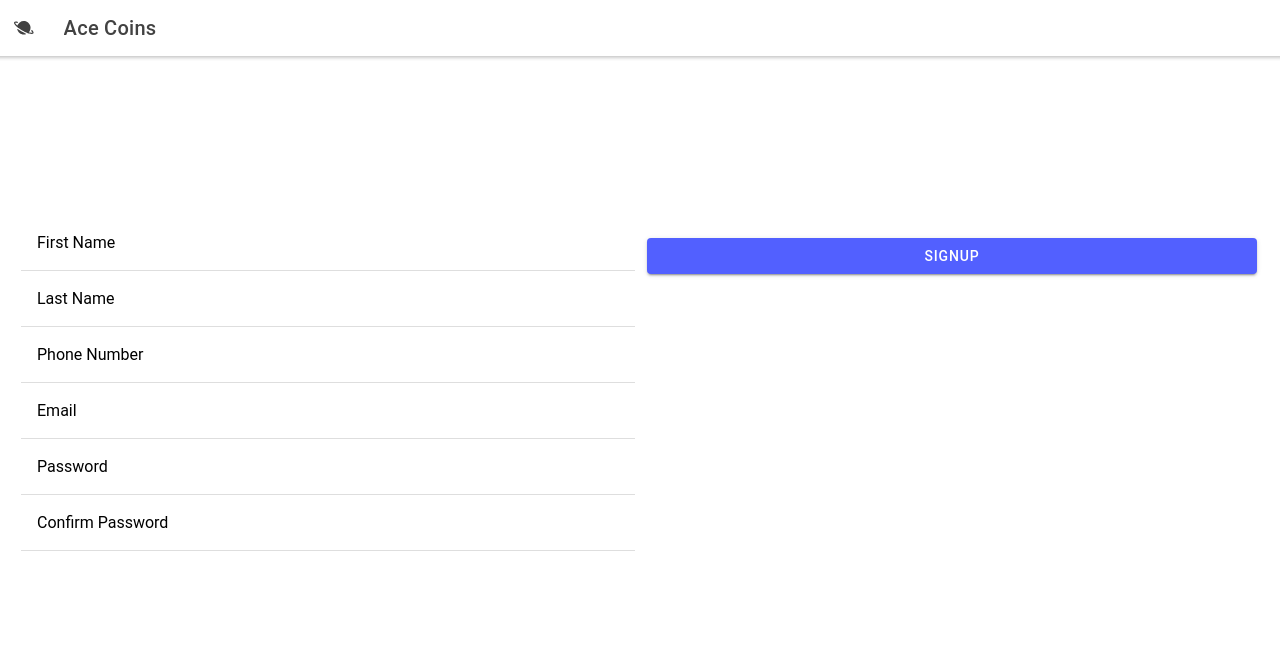
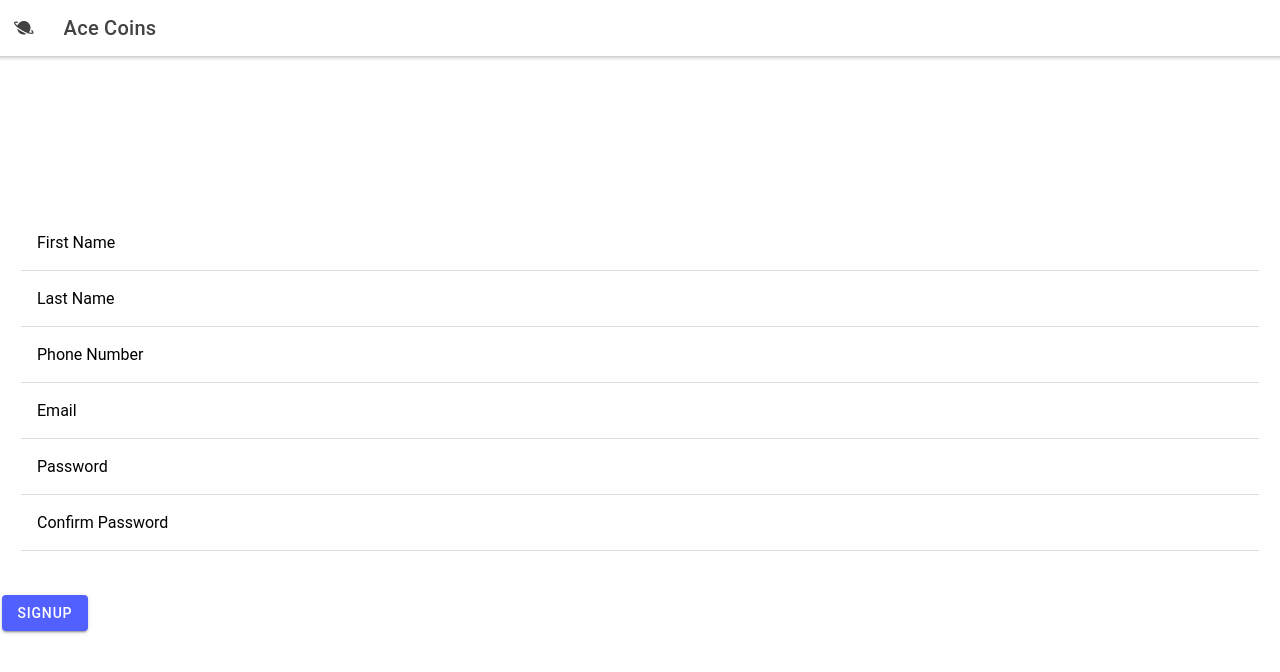
Before and after one commit to samiksha0302/ace-coins-8t4lin, a React (Create React App) app: page /pageSignup in a window 1280 px wide. Shown: the top 672 px of the page. Built offline with nearby package versions, Linux system fonts and the light colour scheme.

Commit message:
commit 9 -Signup page updated

```diff
--- a/src/pages/pageSignup.tsx
+++ b/src/pages/pageSignup.tsx
@@ -37,14 +37,14 @@ const PageSignup = () => {
 
 
             <IonContent>
-            <IonRow className='ion-padding'>
+                <IonRow className='ion-padding'>
                     <IonCol className='ion-text-center ion-padding'>
                         <IonIcon
                         style={{ fontSize: "70px", color: "#0040ff" }}
-
                         />
                     </IonCol>
                 </IonRow>
+
                 <IonRow className='ion-text-center ion-padding'>
                     <IonCol>
                     <IonItem>
@@ -73,15 +73,14 @@ const PageSignup = () => {
                         </IonItem>
 
                     </IonCol>
-
-                    <IonCol>
-
-                        <IonRouterLink routerLink='./pageSignup'>
+                </IonRow>
+                <IonRow>
+                    <IonRouterLink routerLink='./pageSignup'>
                             <IonCol size="11">
                                 <IonButton expand="block">Signup</IonButton>
                             </IonCol>
 						</IonRouterLink>
-                    </IonCol>
+
                 </IonRow>
                 </IonContent>
 		</IonPage>
```
